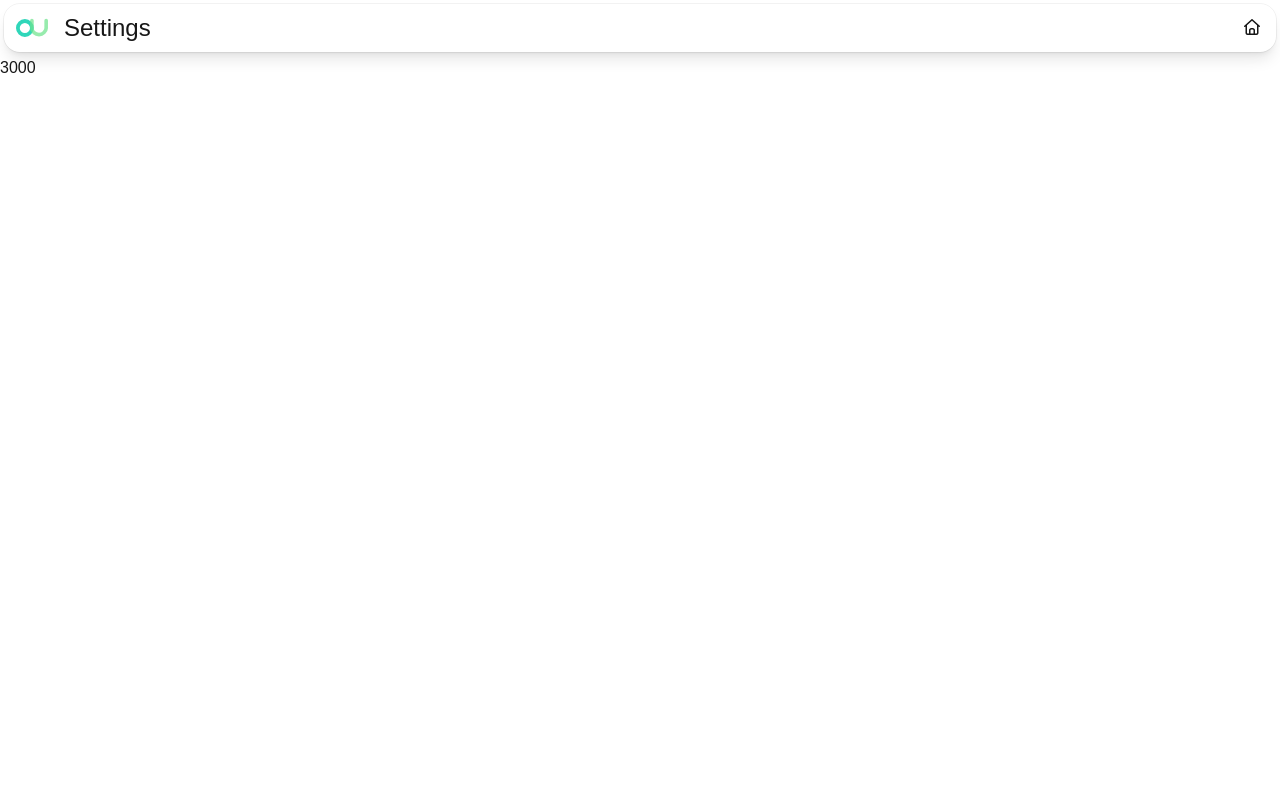
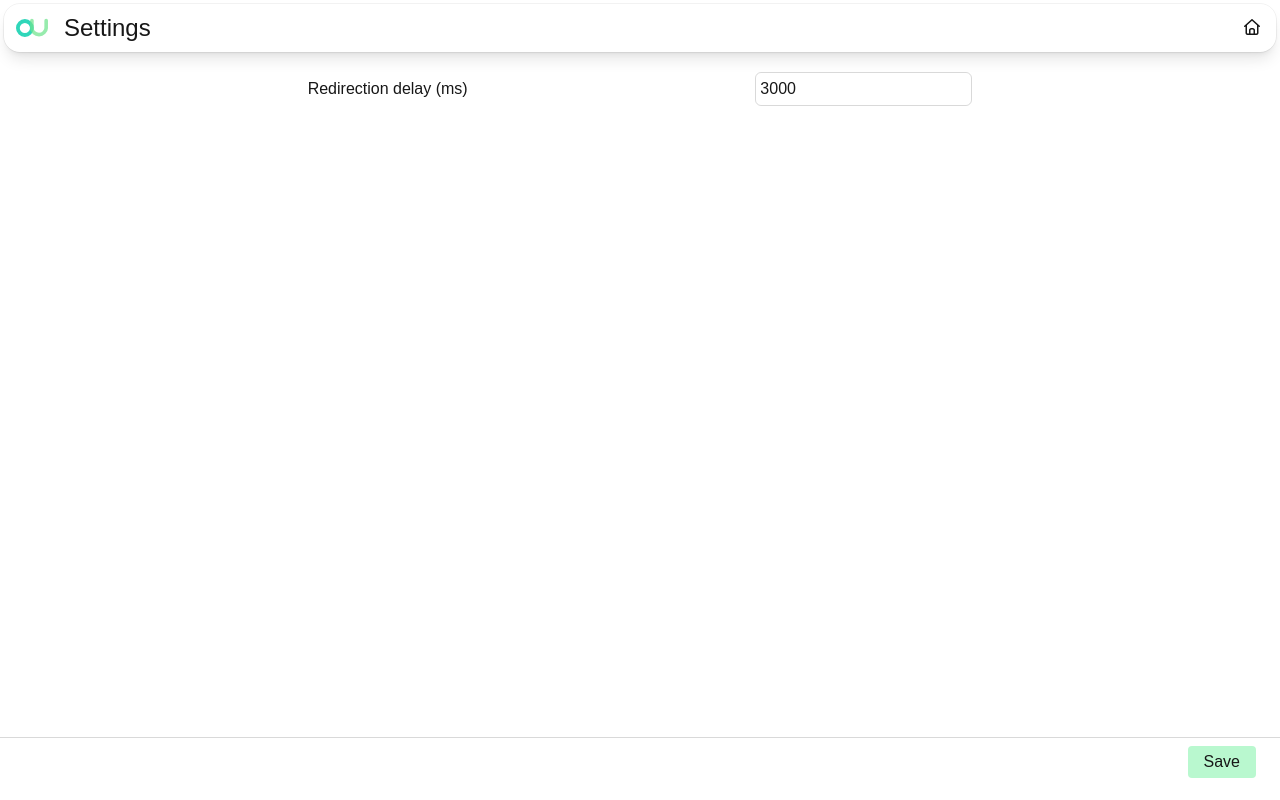
Before and after one commit to Hammered-Dev/one-url-panel, a Next.js app: page /settings in a window 1280 px wide. Built offline with nearby package versions, Linux system fonts and the light colour scheme; no server answers.

Commit message:
fix: place bottom appbar to bottom

```diff
--- a/src/app/components/add_url_dialog.tsx
+++ b/src/app/components/add_url_dialog.tsx
@@ -50,6 +50,7 @@ export default function AddUrlDialog({ api_url }: { api_url: string }) {
                     Location
                     <input
                         value={location}
+                        type="url"
                         onChange={(event) => setLocation(event.target.value)}
                         className="w-full rounded-md border-transparent outline-transparent bg-gray-300 p-1">
                     </input>
--- /dev/null
+++ b/src/app/components/settings_bottom_bar.tsx
@@ -0,0 +1,14 @@
+'use client'
+
+import { TextButton } from "./buttons"
+
+export function SettingsBottomBar({ onSaveClick }: { onSaveClick: () => void }) {
+    return (
+        <div className="border-t border-t-black/15 p-2 flex justify-end absolute bottom-3.5 pr-6 w-full">
+            <TextButton
+                text="Save"
+                className={"bg-green-200 hover:bg-green-400"}
+                onClick={onSaveClick} />
+        </div>
+    )
+}
--- a/src/app/settings/page_body.tsx
+++ b/src/app/settings/page_body.tsx
@@ -2,17 +2,30 @@
 
 import axios from "axios"
 import { useEffect, useState } from "react"
+import { SettingsBottomBar } from "../components/settings_bottom_bar"
+import { useRouter } from "next/navigation"
 
 export function SettingBody({ api_url }: { api_url: string }) {
-    const [delay, setDelay] = useState(3000)
+    const [delay, setDelay] = useState("3000")
+    const router = useRouter()
 
     useEffect(() => {
         axios.get(`${api_url}/settings`)
             .then((value) => setDelay(value.data.delay))
             .catch((e) => console.log(e))
-    })
+    }, [api_url])
 
     return (
-        <div>{delay}</div>
+        <>
+            <div className="flex flex-row justify-evenly m-5 items-center h-full grow">
+                Redirection delay (ms)
+                <input className="outline-black/15 rounded-md border-black/15 border p-1" type="number" value={delay} onChange={(event) => setDelay(event.target.value)}></input>
+            </div>
+            <SettingsBottomBar onSaveClick={() => {
+                axios.put(`${api_url}/settings`, { 'delay': delay })
+                    .then(() => router.back())
+                    .catch((e) => console.log(e))
+            }} />
+        </>
     )
 }
```
